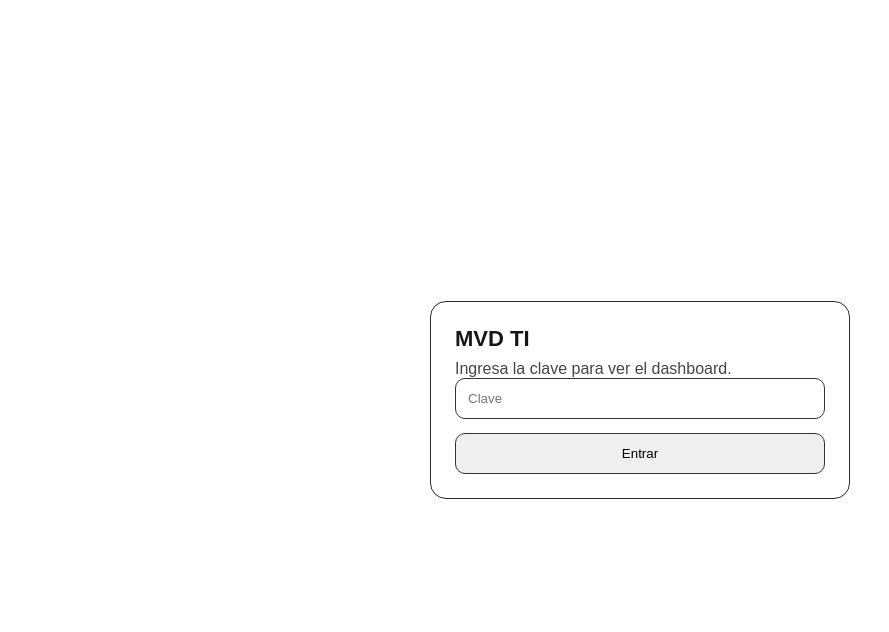
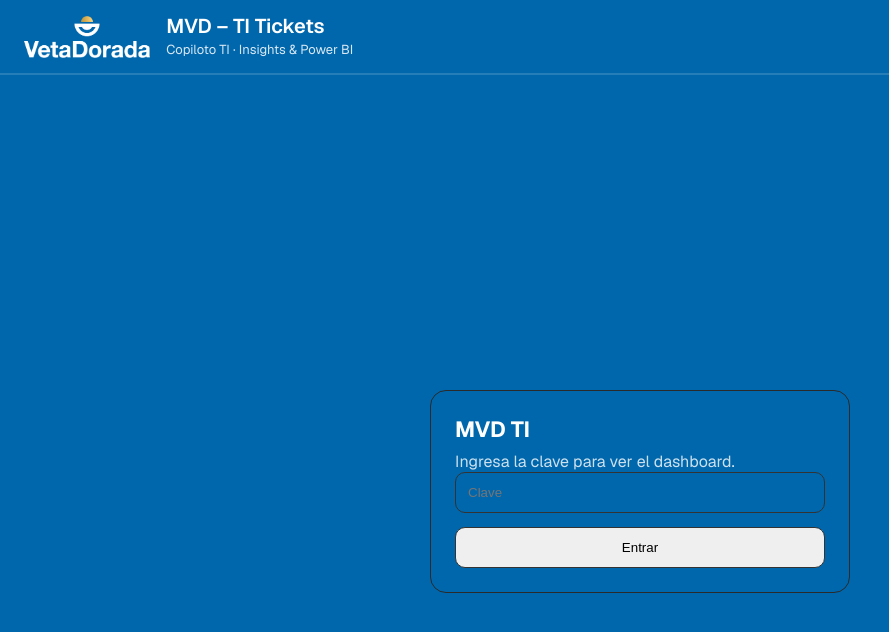
Before and after one commit to luissalazarmvd/mvd-ti-tickets-ai, a Next.js app: page / in a window 1280 px wide. Shown: the top 632 px of the page, without its empty margins (0-889 px from the left). Built offline with nearby package versions, Linux system fonts and the light colour scheme.

Commit message:
261225_03

```diff
--- a/app/globals.css
+++ b/app/globals.css
@@ -1,29 +1,30 @@
 :root {
-  --background: #ffffff;
-  --foreground: #171717;
+  --background: #0067AC;      /* Azul corporativo MVD */
+  --foreground: #ffffff;      /* Texto blanco */
+  --card-bg: #0b5c9e;         /* Azul más oscuro para cards */
+  --border-soft: rgba(255, 255, 255, 0.15);
 }
 
-@media (prefers-color-scheme: dark) {
-  :root {
-    --background: #0a0a0a;
-    --foreground: #ededed;
-  }
+/* 🔒 No dependemos del dark/light del SO */
+html {
+  color-scheme: light;
 }
 
 html,
 body {
   max-width: 100vw;
   overflow-x: hidden;
+  background-color: var(--background);
 }
 
 body {
   color: var(--foreground);
-  background: var(--background);
-  font-family: Arial, Helvetica, sans-serif;
+  font-family: var(--font-geist-sans, Arial, Helvetica, sans-serif);
   -webkit-font-smoothing: antialiased;
   -moz-osx-font-smoothing: grayscale;
 }
 
+/* Reset básico */
 * {
   box-sizing: border-box;
   padding: 0;
@@ -35,8 +36,63 @@ a {
   text-decoration: none;
 }
 
-@media (prefers-color-scheme: dark) {
-  html {
-    color-scheme: dark;
-  }
+/* =========================
+   HEADER MVD
+   ========================= */
+.mvd-header {
+  display: flex;
+  align-items: center;
+  gap: 16px;
+  padding: 14px 24px;
+  background-color: #0067AC;
+  border-bottom: 2px solid var(--border-soft);
 }
+
+.mvd-logo {
+  height: 42px;
+}
+
+.mvd-header-text h1 {
+  margin: 0;
+  font-size: 20px;
+  font-weight: 600;
+  line-height: 1.2;
+}
+
+.mvd-header-text span {
+  font-size: 13px;
+  opacity: 0.85;
+}
+
+/* =========================
+   CONTENIDO
+   ========================= */
+.mvd-content {
+  padding: 16px 20px;
+}
+
+/* =========================
+   CARDS / BLOQUES (opcional)
+   ========================= */
+.mvd-card {
+  background-color: var(--card-bg);
+  border-radius: 8px;
+  padding: 16px;
+  border: 1px solid var(--border-soft);
+}
+
+/* =========================
+   SCROLLBAR SUAVE (opcional)
+   ========================= */
+::-webkit-scrollbar {
+  width: 10px;
+}
+
+::-webkit-scrollbar-thumb {
+  background: rgba(255, 255, 255, 0.25);
+  border-radius: 6px;
+}
+
+::-webkit-scrollbar-track {
+  background: transparent;
+}
--- a/app/layout.tsx
+++ b/app/layout.tsx
@@ -23,9 +23,25 @@ export default function RootLayout({
   children: React.ReactNode;
 }>) {
   return (
-    <html lang="en">
+    <html lang="es">
       <body className={`${geistSans.variable} ${geistMono.variable}`}>
-        {children}
+        {/* HEADER CORPORATIVO */}
+        <header className="mvd-header">
+          <img
+            src="/logo_mvd.png"
+            alt="Veta Dorada"
+            className="mvd-logo"
+          />
+          <div className="mvd-header-text">
+            <h1>MVD – TI Tickets</h1>
+            <span>Copiloto TI · Insights & Power BI</span>
+          </div>
+        </header>
+
+        {/* CONTENIDO */}
+        <main className="mvd-content">
+          {children}
+        </main>
       </body>
     </html>
   );
```
